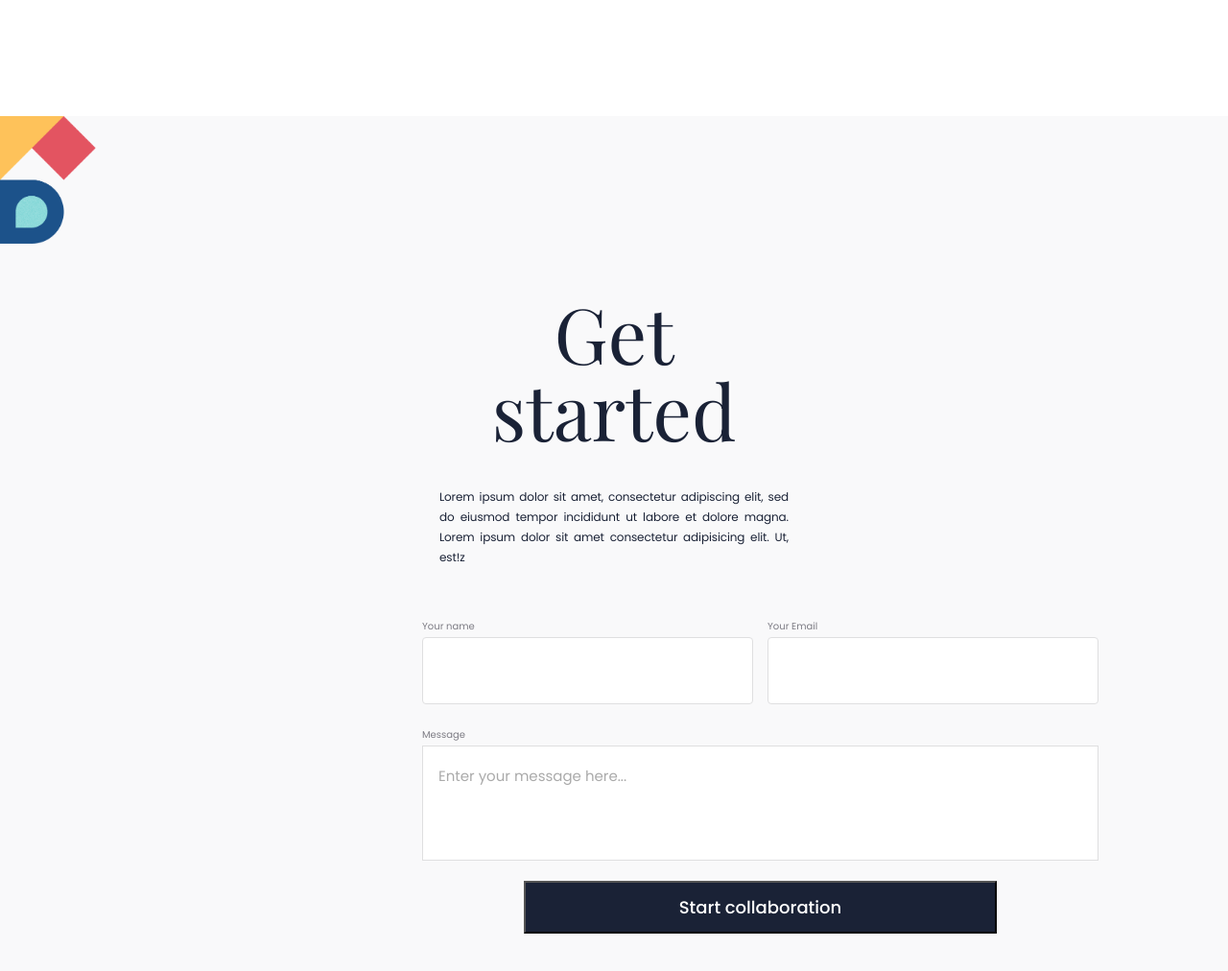
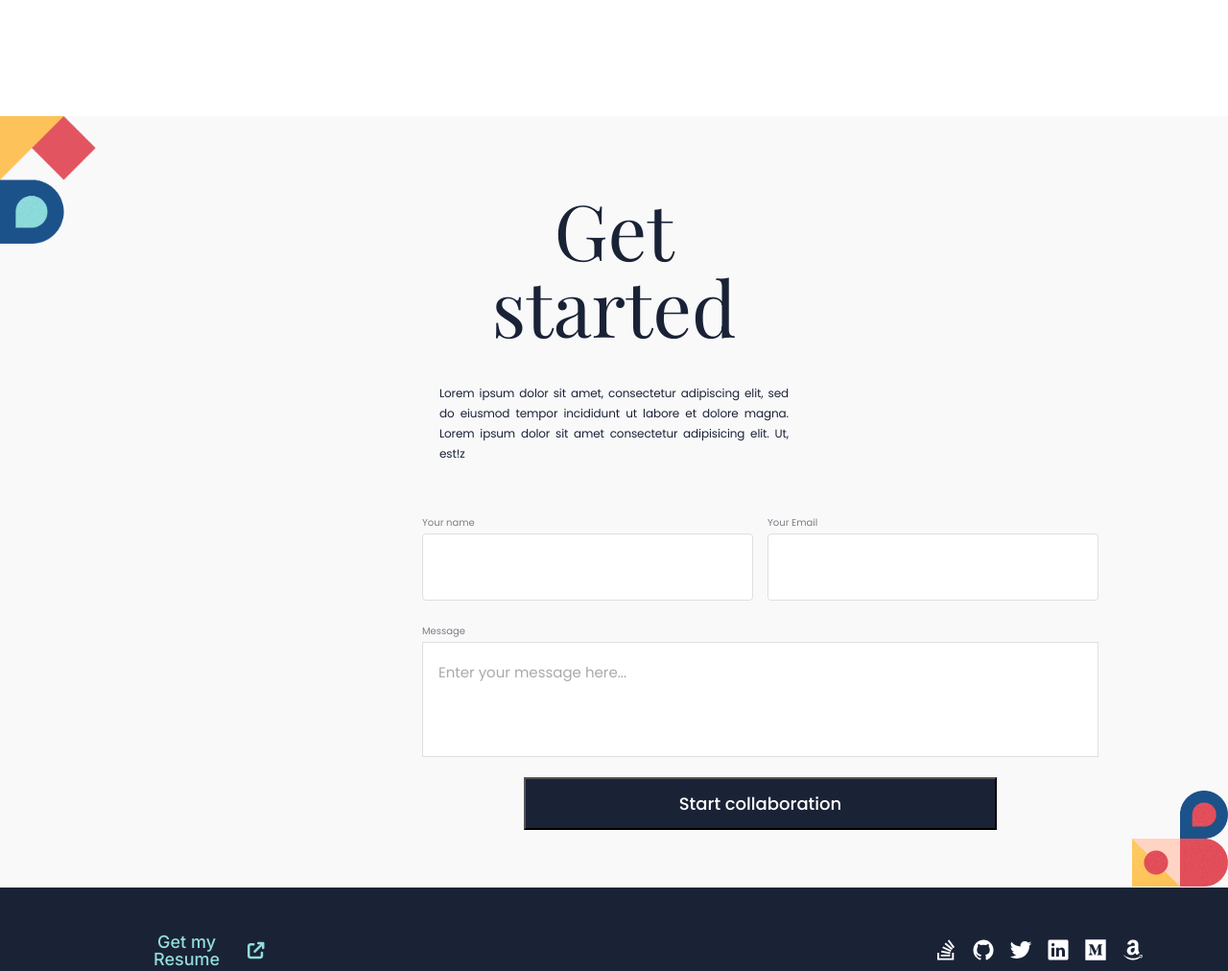
Before and after one commit to arnold-O/portfolio_project_microverse, a website: page index.html in a window 1280 px wide. Shown: the part 3640-4652 px from the top of the page at 96% size. Drawn offline with nearby package versions, Linux system fonts and the light colour scheme; files whose address does not match are found by name; a web font is replaced by a local one.

Commit message:
get started section fixed

```diff
--- a/style.css
+++ b/style.css
@@ -905,7 +905,6 @@ body {
 
   .get-started-desktop {
     display: block;
-    padding: 10rem;
   }
 
   .get-started-text {
@@ -1313,7 +1312,13 @@ body {
   /* **************GET STARTED*********** */
 
   .get-started-desktop {
-    padding: 16.8rem 44rem;
+    display: flex;
+    flex-direction: column;
+    justify-content: center;
+  }
+
+  .get-started-section {
+    padding: 6rem 44rem;
   }
 
   .get-started-info h2 {
```
